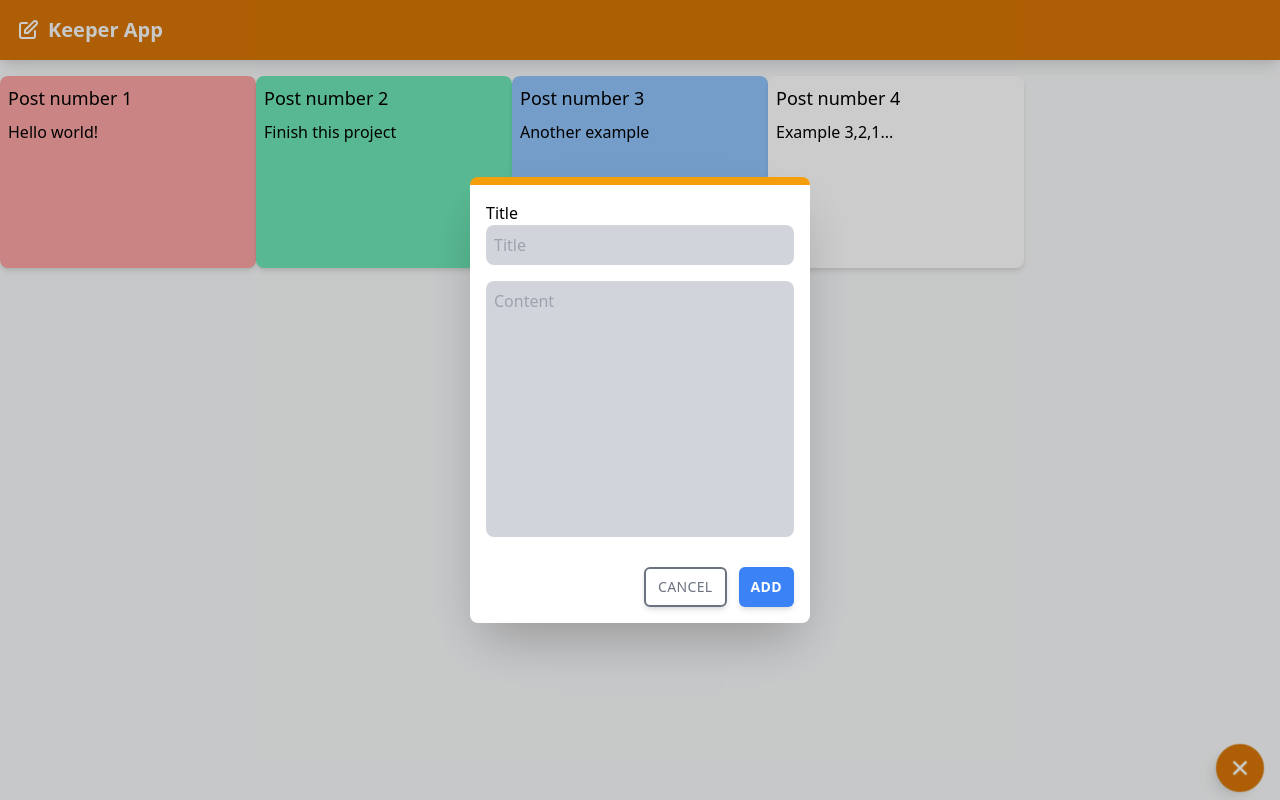
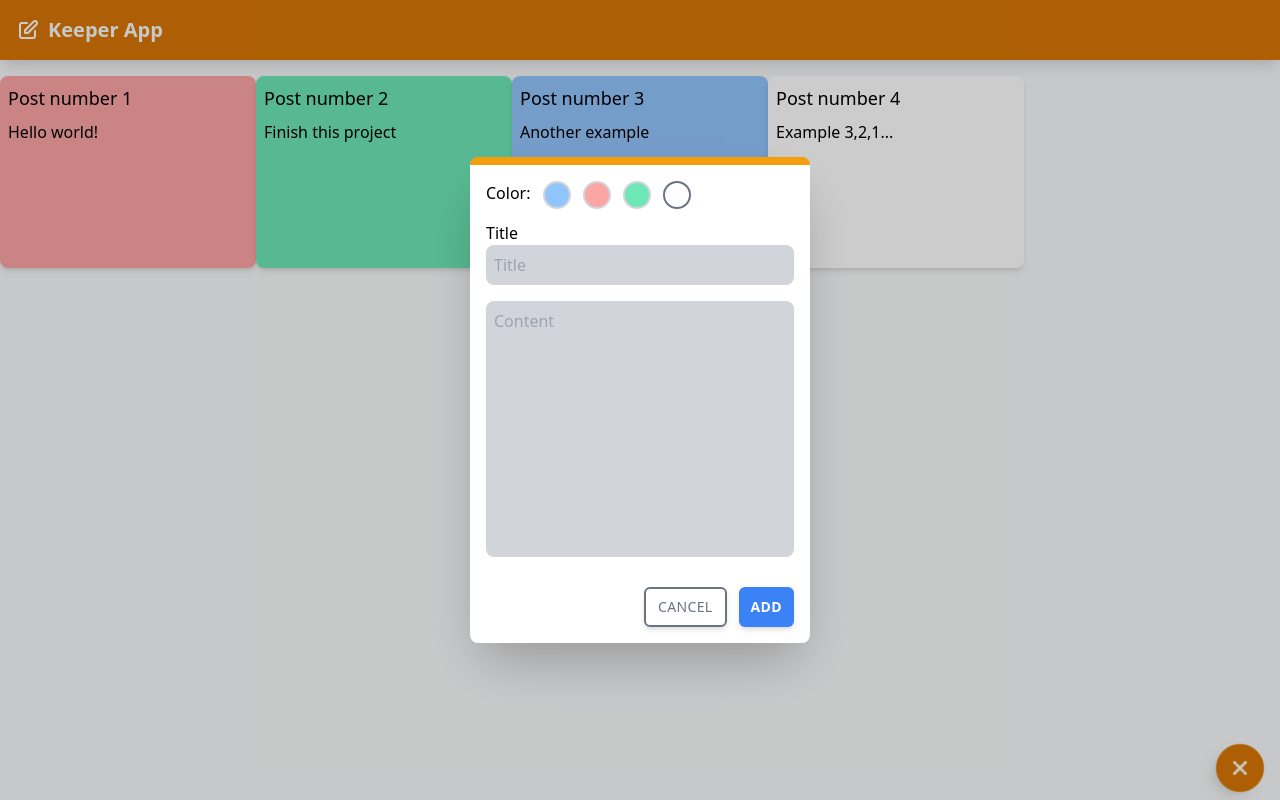
Before and after one commit to PieroNarciso/note-taking-app, a React (Create React App) app: page / in a window 1280 px wide. Both pictures are taken after a click on the button 1240 px from the left and 768 px from the top of the page. Built offline with nearby package versions, Linux system fonts and the light colour scheme.

Commit message:
Added custom form control to select colors

```diff
--- a/src/components/PostForm.jsx
+++ b/src/components/PostForm.jsx
@@ -1,14 +1,15 @@
-import React, { useState } from "react";
+import React, { useState } from 'react';
 import { connect } from 'react-redux';
 
-import TextField from "./Base/TextField";
-import TextAreaField from "./Base/TextAreaField";
-import Btn from "./Base/Btn";
+import TextField from './Base/TextField';
+import TextAreaField from './Base/TextAreaField';
+import Btn from './Base/Btn';
 
 const PostForm = (props) => {
   // Manage Post Form
-  const [title, setTitle] = useState("");
-  const [content, setContent] = useState("");
+  const [title, setTitle] = useState('');
+  const [content, setContent] = useState('');
+  const [color, setColor] = useState('white');
 
   const titleHandler = (event) => {
     setTitle(event.target.value);
@@ -16,21 +17,64 @@ const PostForm = (props) => {
   const contentHandler = (event) => {
     setContent(event.target.value);
   };
+  /**
+   * Change color State
+   *
+   * @param {'red' | 'blue' | 'green' | 'white'} color
+   */
+  const changeColor = (color) => {
+    setColor(color);
+  };
 
+  /**
+   * @param {HTMLFormElement} event
+   */
   const addPost = (event) => {
     event.preventDefault();
     props.addPost({
       id: Date().toString(),
       title: title,
       content: content,
+      color: color,
     });
-    props.hideForm()
+    props.hideForm();
   };
 
   return (
     <div className="bg-white border-t-8 border-yellow-500 rounded-lg shadow-2xl">
       <form className="px-4 py-4" onSubmit={addPost}>
-        <div>
+        <div className="flex space-x-3">
+          <h1 className="font-medium">Color:</h1>
+          <div
+            onClick={() => changeColor('blue')}
+            className={
+              'p-3 bg-blue-300 border-2 rounded-full outline-none cursor-pointer ' +
+              (color === 'blue' ? 'border-gray-500' : 'border-gray-300')
+            }
+          ></div>
+          <div
+            onClick={() => changeColor('red')}
+            className={
+              'p-3 bg-red-300 border-2 rounded-full outline-none cursor-pointer ' +
+              (color === 'red' ? 'border-gray-500' : 'border-gray-300')
+            }
+          ></div>
+          <div
+            onClick={() => changeColor('green')}
+            className={
+              'p-3 bg-green-300 border-2 rounded-full outline-none cursor-pointer ' +
+              (color === 'green' ? 'border-gray-500' : 'border-gray-300')
+            }
+          ></div>
+          <div
+            onClick={() => changeColor('white')}
+            className={
+              'p-3 bg-white border-2 rounded-full outline-none cursor-pointer ' +
+              (color === 'white' ? 'border-gray-500' : 'border-gray-300')
+            }
+          ></div>
+        </div>
+        <div className="mt-3">
           <TextField
             value={title}
             onChange={titleHandler}
@@ -46,20 +90,28 @@ const PostForm = (props) => {
           />
         </div>
         <div className="flex flex-row justify-end mt-6 space-x-3">
-          <Btn className="text-gray-500 border-2 border-gray-500" onClick={props.hideForm}>Cancel</Btn>
-          <Btn className="font-bold bg-blue-500" onClick={addPost}>Add</Btn>
+          <Btn
+            className="text-gray-500 border-2 border-gray-500"
+            onClick={props.hideForm}
+          >
+            Cancel
+          </Btn>
+          <Btn className="font-bold bg-blue-500" onClick={addPost}>
+            Add
+          </Btn>
         </div>
       </form>
     </div>
   );
 };
 
-const mapDispatchToProps = dispatch => {
+const mapDispatchToProps = (dispatch) => {
   return {
-    addPost: (payload) => dispatch({
-      type: 'ADD_POST',
-      payload: payload
-    })
+    addPost: (payload) =>
+      dispatch({
+        type: 'ADD_POST',
+        payload: payload,
+      }),
   };
 };
 
```
